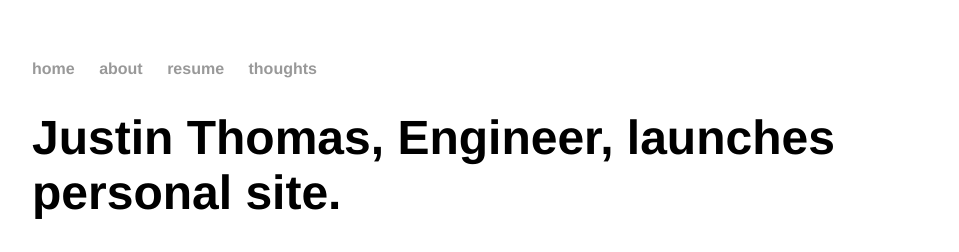
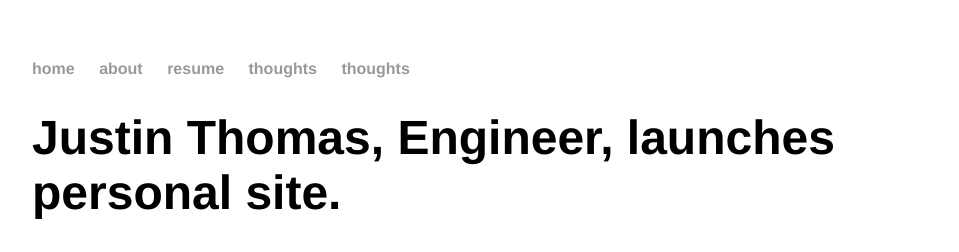
Before and after one commit to technology-jt/personal-site, a Jekyll site: the page built from _posts/2021-08-22-justin-theodore-site-launched.md, in a window 1280 px wide. Shown: the top 252 px of the page, without its empty margins (160-1119 px from the left). Built offline with Jekyll 4.4.1, drawn with Linux system fonts in a browser that asks for light colours.

Commit message:
Update default.html

```diff
--- a/_layouts/default.html
+++ b/_layouts/default.html
@@ -12,6 +12,7 @@
 		        	<li><a href="/about">about</a></li>
 	        		<li><a href="/cv">resume</a></li>
 	        		<li><a href="/blog">thoughts</a></li>
+	        		<li><a href="/crypto">thoughts</a></li>
 	    		</ul>
 			</nav>
 			<div class="container">
@@ -23,7 +24,7 @@
 	    		<ul>
 	        		<li><a href="mailto:justintheodore.me">email</a></li>
 	        		<li><a href="https://github.com/technology-jt">github</a></li>
-				</ul>
+			</ul>
 			</footer>
 		</body>
 	</html>
```
